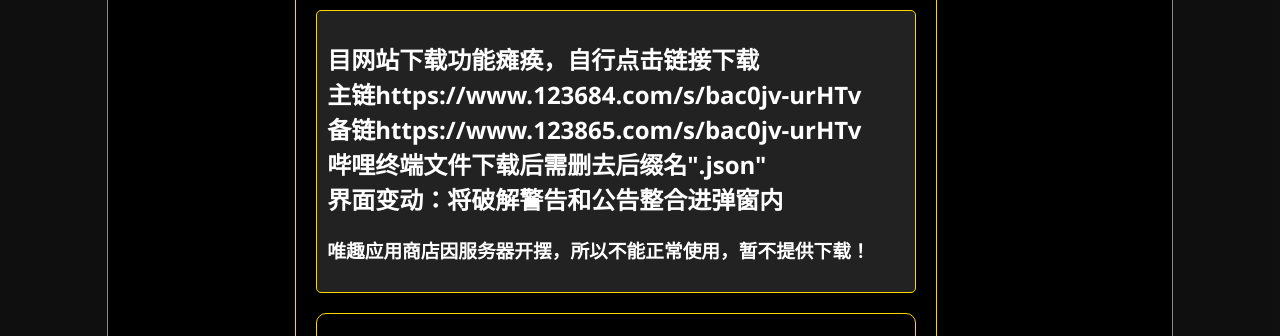
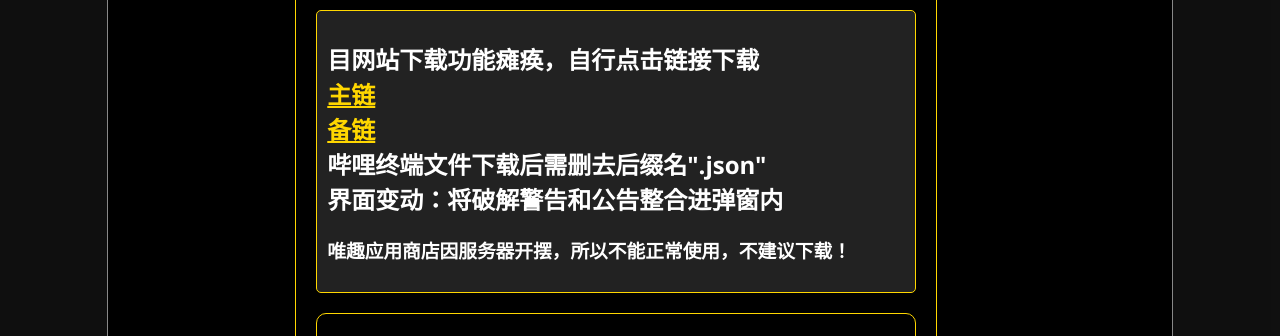
Before and after one commit to Geekertao/Geekertao.github.io, a plain HTML site: page prpenapp.html in a window 1280 px wide. Shown: the part 331-667 px from the top of the page. Drawn offline with Linux system fonts and the light colour scheme; some packages are replaced by stand-ins of ours; a script that the page names is missing.

Commit message:
Update prpenapp.html

```diff
--- a/prpenapp.html
+++ b/prpenapp.html
@@ -227,10 +227,10 @@ header {
 <div class="container">
         <h1>公告&更新日志</h1>
         <div class="contact-info">
-            <h2>目网站下载功能瘫痪，自行点击链接下载<br>主链https://www.123684.com/s/bac0jv-urHTv<br>
-备链https://www.123865.com/s/bac0jv-urHTv<br>哔哩终端文件下载后需删去后缀名".json"<br>界面变动：将破解警告和公告整合进弹窗内</h2>
-<h3>唯趣应用商店因服务器开摆，所以不能正常使用，暂不提供下载！</h3>
-</div>
+            <h2>目网站下载功能瘫痪，自行点击链接下载<br><a href="https://www.123684.com/s/bac0jv-urHTv">主链</a><br>
+<a href="https://www.123865.com/s/bac0jv-urHTv">备链</a><br>哔哩终端文件下载后需删去后缀名".json"<br>界面变动：将破解警告和公告整合进弹窗内</h2>
+<h3>唯趣应用商店因服务器开摆，所以不能正常使用，不建议下载！</h3>
+	</div>
 
 	<div class="container">
         <h1>破解警告</h1>
```
